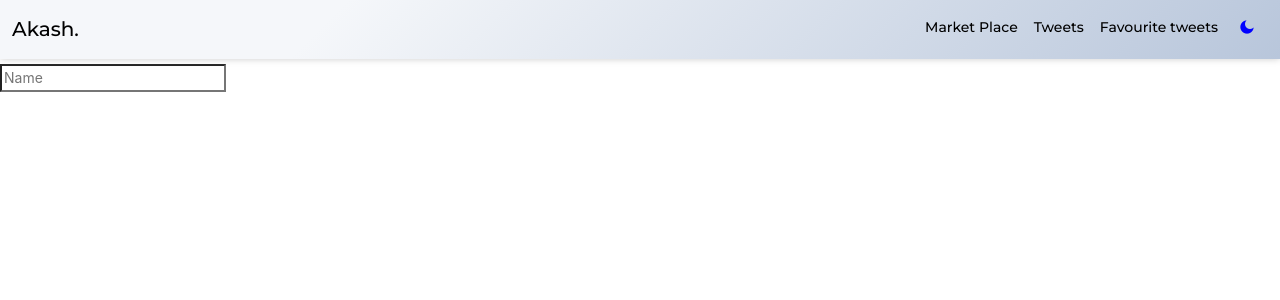
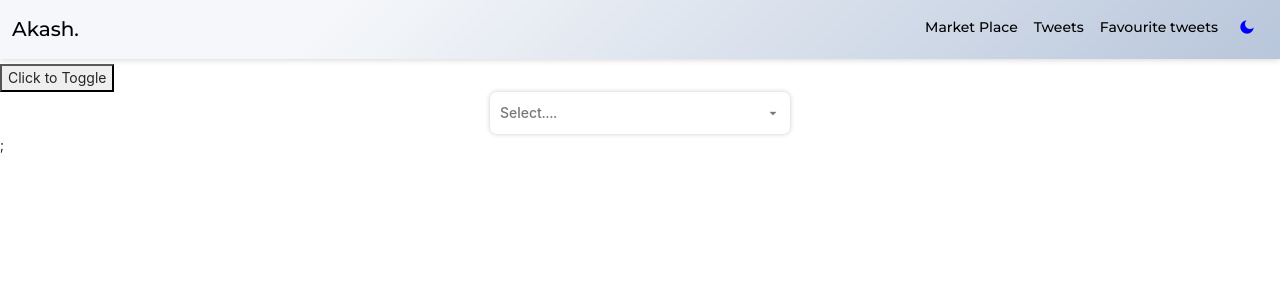
Before and after one commit to xakash00/akash-dot, a React (Create React App) app: page / in a window 1280 px wide. Shown: the top 300 px of the page. Built offline with nearby package versions, Linux system fonts and the light colour scheme; no server answers.

Commit message:
dropdownStyles

```diff
--- a/package.json
+++ b/package.json
@@ -11,6 +11,7 @@
     "aos": "^2.3.4",
     "axios": "^0.27.2",
     "formik": "^2.2.9",
+    "framer-motion": "^7.3.5",
     "moment": "^2.29.4",
     "query-string": "^7.1.1",
     "react": "^18.2.0",
--- a/public/index.html
+++ b/public/index.html
@@ -15,7 +15,7 @@
     rel="stylesheet">
   <link href="https://cdn.jsdelivr.net/npm/bootstrap@5.2.0-beta1/dist/css/bootstrap.min.css" rel="stylesheet"
     integrity="sha384-0evHe/X+R7YkIZDRvuzKMRqM+OrBnVFBL6DOitfPri4tjfHxaWutUpFmBp4vmVor" crossorigin="anonymous">
-  <link href="https://cdn.jsdelivr.net/npm/remixicon@2.5.0/fonts/remixicon.css" rel="stylesheet">
+    <link href="https://cdn.jsdelivr.net/npm/remixicon@2.5.0/fonts/remixicon.css" rel="stylesheet">
   <link rel="apple-touch-icon" href="%PUBLIC_URL%/logo192.png" />
   <!--
       manifest.json provides metadata used when your web app is installed on a
--- /dev/null
+++ b/src/components/dropdown/dropdown.css
@@ -0,0 +1,46 @@
+.dropdown {
+  margin: 0 auto;
+  z-index: 10000;
+  width: 300px;
+  position: relative;
+}
+.dropdown,
+.dropdown * {
+  z-index: 10;
+}
+.dropdown .dropdown_btn {
+  cursor: pointer;
+  display: flex;
+  align-items: center;
+  justify-content: space-between;
+  padding: 10px;
+  background: white;
+  border: none;
+  border-radius:7px;
+  color: #777;
+  font-weight: 500;
+  box-shadow: 0px 0px 5px #ccc
+}
+.dropdown_content {
+  z-index: 99;
+  position: absolute;
+  padding-left: 1rem;
+  width: 20rem;
+  box-shadow: 0 0 10px 5px rgba(0, 0, 0, 0.07);
+  background-color: #fcfcfc;
+  border-radius: 10px;
+}
+.dropdown_content .item {
+  padding: 10px;
+  cursor: pointer;
+}
+.dropdown_content .item:hover {
+  background: #fcfcfc;
+}
+
+.button {
+  z-index: -1;
+  display: block;
+  width: 300px;
+  margin: 0 auto;
+}
--- /dev/null
+++ b/src/components/dropdown/dropdown.js
@@ -0,0 +1,87 @@
+import React, { useState } from "react";
+import "./dropdown.css";
+import { motion } from "framer-motion";
+import { DropdownChoice } from "../../styledComponents/styles";
+const Dropdown = ({ children, placeholder, data, onDelete }) => {
+  const [isActive, setIsActive] = useState(false);
+  const [selected, setIsSelected] = useState(placeholder);
+  const [isHover, toggleHover] = React.useState(false);
+
+  const toggleHoverMenu = () => {
+    toggleHover(!isHover);
+  };
+  const [isMouse, toggleMouse] = React.useState(false);
+  const toggleMouseMenu = () => {
+    toggleMouse(!isMouse);
+  };
+
+  const color = ["#f50", "#2db7f5", "#87d068", "#108ee9"];
+  const index = Math.floor(Math.random() * color.length);
+
+  const subMenuAnimate = {
+    enter: {
+      opacity: 1,
+      rotateX: 0,
+      transition: {
+        duration: 0.5,
+      },
+      display: "block",
+    },
+    exit: {
+      opacity: 0,
+      rotateX: -15,
+      transition: {
+        duration: 0.1,
+        delay: 0.1,
+      },
+      transitionEnd: {
+        display: "none",
+      },
+    },
+  };
+
+  return (
+    <motion.div
+      onMouseEnter={() => toggleHover(true)}
+      onMouseLeave={() => toggleHover(false)}
+      onFocus={() => toggleHover(true)}
+      onFocusCapture={() => toggleHover(true)}
+      className={`dropdown`}
+    >
+      <div className={`dropdown_btn`}>
+        {data.length !== 0
+          ? data.slice(0, 3).map((item, index) => {
+              return (
+                <DropdownChoice
+                  bgColor={color[index]}
+                  key={index}
+                  className="card"
+                >
+                  <div className="d-flex align-items-center">
+                    <div>{item}</div>
+                    <i
+                      onClick={() => onDelete(index)}
+                      className="ri-close-line ms-2"
+                    ></i>
+                  </div>
+                </DropdownChoice>
+              );
+            })
+          : "Select...."}
+        <i
+          className={isHover ? "ri-arrow-up-s-fill" : "ri-arrow-down-s-fill"}
+        ></i>
+      </div>
+      <motion.div
+        animate={isHover ? "enter" : "exit"}
+        variants={subMenuAnimate}
+        className={`dropdown_content mt-2`}
+        style={{ display: isActive ? "block" : "none" }}
+      >
+        <div className={`item`}>{children}</div>
+      </motion.div>
+    </motion.div>
+  );
+};
+
+export default Dropdown;
--- a/src/components/header/index.js
+++ b/src/components/header/index.js
@@ -4,9 +4,10 @@ import { authEmail } from "../../redux/config";
 import { HamburgerArrow } from "react-animated-burgers";
 import { Button, Sidebar, ThemedText } from "../../styledComponents/styles";
 import "./header.css";
+import { useMediaQuery } from 'react-responsive'
 const Header = ({ toggleMode, mode }) => {
-  console.log(toggleMode, mode);
   const [isLogin, setIsLogin] = useState(false);
+  const isTabletOrMobile = useMediaQuery({ query: '(max-width: 1065px)' })
   useEffect(() => {
     localStorage.getItem("userEmail") && setIsLogin(true);
   }, []);
@@ -40,7 +41,7 @@ const Header = ({ toggleMode, mode }) => {
       <nav
         className={mode === 'light' ? "navbar navbar-expand-lg fixed-top header" : "navbar navbar-expand-lg fixed-top headerActive"}
       >
-        {mobile && (
+        {isTabletOrMobile && (
           <div className="container-fluid">
             <NavLink to="/" className="navbar-brand" href="#">
               <ThemedText color={mode === "light" ? "#000" : "#fff"}>
@@ -56,7 +57,7 @@ const Header = ({ toggleMode, mode }) => {
             </Button>
           </div>
         )}
-        {!mobile && (
+        {!isTabletOrMobile && (
           <div className="container-fluid">
             <NavLink to="/" className="navbar-brand" href="#">
               <ThemedText color={mode === "light" ? "#000" : "#fff"}>
--- /dev/null
+++ b/src/helperFuncs.js/useToggle.js
@@ -0,0 +1,14 @@
+import { useCallback } from "react";
+import { useState } from "react";
+
+const useToggle = (initialState = false) => {
+  // Initialize the state
+  const [state, setState] = useState(initialState);
+
+  // Define and memorize toggler function in case we pass down the component,
+  // This function change the boolean value to it's opposite value
+  const toggle = useCallback(() => setState((state) => !state), []);
+
+  return [state, toggle];
+};
+export default useToggle
--- a/src/modules/home/index.js
+++ b/src/modules/home/index.js
@@ -1,29 +1,73 @@
 import axios from "axios";
-import React, { useRef, useEffect } from "react";
-
+import React, { useRef, useEffect, useState } from "react";
+import useToggle from "../../helperFuncs.js/useToggle";
+import { useMediaQuery } from "react-responsive";
+import Dropdown from "../../components/dropdown/dropdown";
 const Home = () => {
-  const ref = useRef();
-  const handleName = (e) => {
-    ref.current = e.target.value;
-    document.getElementById("test").innerText = ref.current;
+  const isTabletOrMobile = useMediaQuery({ query: "(max-width: 1065px)" });
+  const [isTextChanged, setIsTextChanged] = useToggle();
+  const [data, setData] = useState([]);
+  const handleAdd = (text) => {
+    setData([...data, text]);
   };
-  let url = "https://jsonplaceholder.typicode.com/posts";
-
-  useEffect(() => {
-    console.log("mount");
-  let response = axios.get(url).then(response=>console.log(response))
-  return () => {
-      axios.Cancel();
-    };
-  }, []);
-  console.log(axios.CancelToken)
-
+  const onDelete = (myId) => {
+    const updates = data.filter((each, idx) => idx !== myId);
+    setData(updates);
+  };
   return (
     <div className="page">
-      <input type="text" placeholder="Name" ref={ref} onChange={handleName} />
-      <p id="test"></p>
+      <button onClick={setIsTextChanged}>
+        {isTextChanged ? "Toggled" : "Click to Toggle"}
+      </button>
+      <Dropdown placeholder={"Select..."} data={data} onDelete={onDelete}>
+        <div className="row">
+          {numbers.map((item, index) => {
+            return (
+              <div
+                key={index}
+                style={{ width: "5rem" }}
+                onClick={(e) => {
+                  handleAdd(e.target.textContent);
+                }}
+                className="col-6 me-3 alert alert-primary"
+                role="alert"
+              >
+                {item}
+              </div>
+            );
+          })}
+        </div>
+      </Dropdown>
+      ;
     </div>
   );
 };
 
 export default Home;
+
+const numbers = [
+  "Alpha",
+  "Beta",
+  "Gamma",
+  "Delta",
+  "Epsilon",
+  "Zeta",
+  "Eta",
+  "Theta",
+  "Iota",
+  "Kappa",
+  "Lambda",
+  "Mu",
+  "Nu",
+  "Xi",
+  "Omicron",
+  "Pi",
+  "Rho",
+  "Sigma",
+  "Tau",
+  "Upsilon",
+  "Phi",
+  "Chi",
+  "Psi",
+  "Omega",
+];
--- a/src/styledComponents/styles.js
+++ b/src/styledComponents/styles.js
@@ -213,6 +213,19 @@ export const CardBody = styled.div`
     padding: 0.5rem;
   }
 `;
+
+export const DropdownChoice=styled.div`
+background-color: ${props=>props.bgColor};
+color:#fff;
+font-size: 12px;
+height: 1.5rem;
+align-items: center;
+justify-content: center;
+padding: 0.4rem;
+overflow: hidden;
+border: none;
+border-radius: 7px;
+`
 export const ProductImage = styled.img`
   height: 15rem;
   object-fit: cover;
```
Also changed, not shown: src/helperFuncs.js/useResponsive.js (added, +25 -0 lines), src/App.css (line endings or trailing spaces), 1 other file (tests, documents, lock files or other folders).
